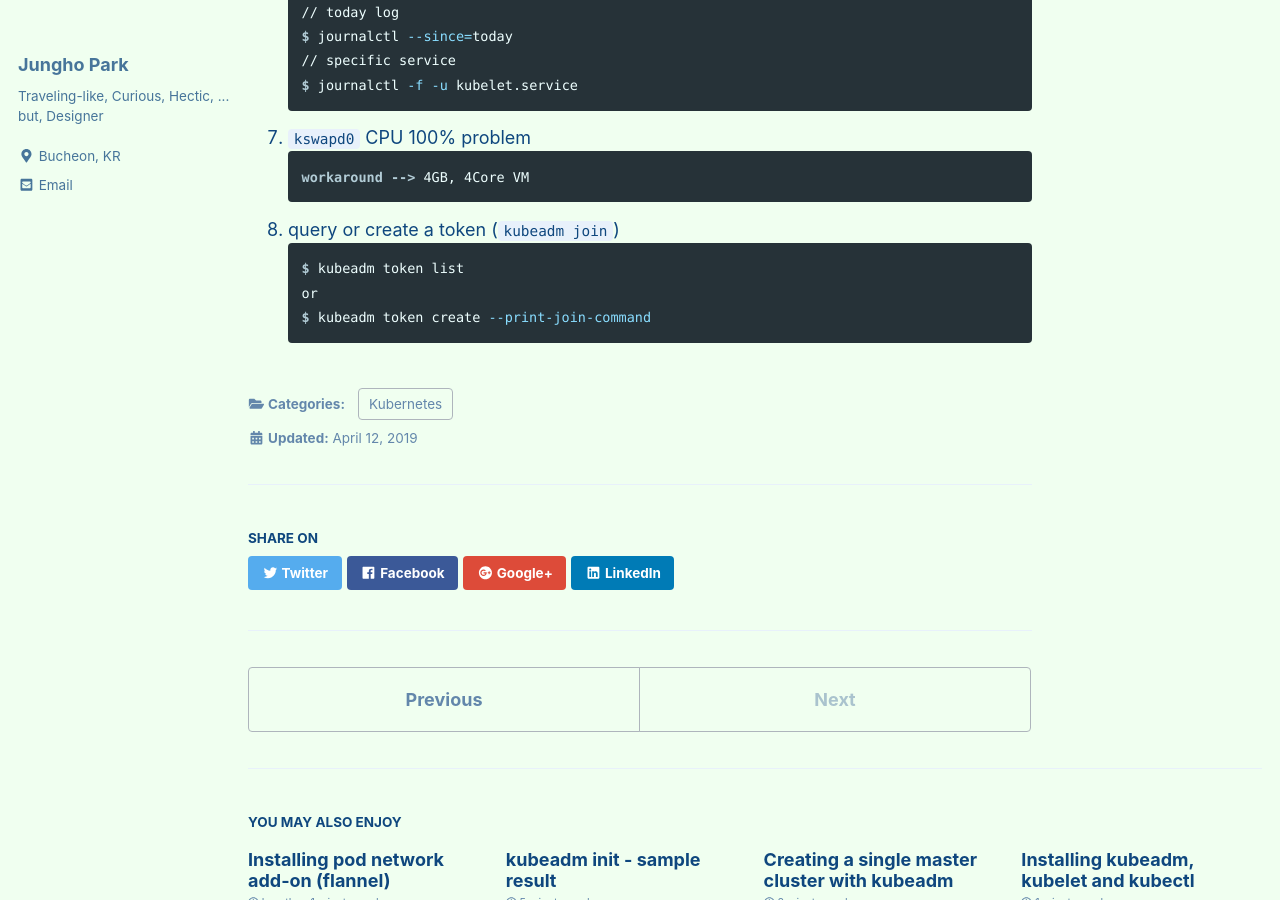
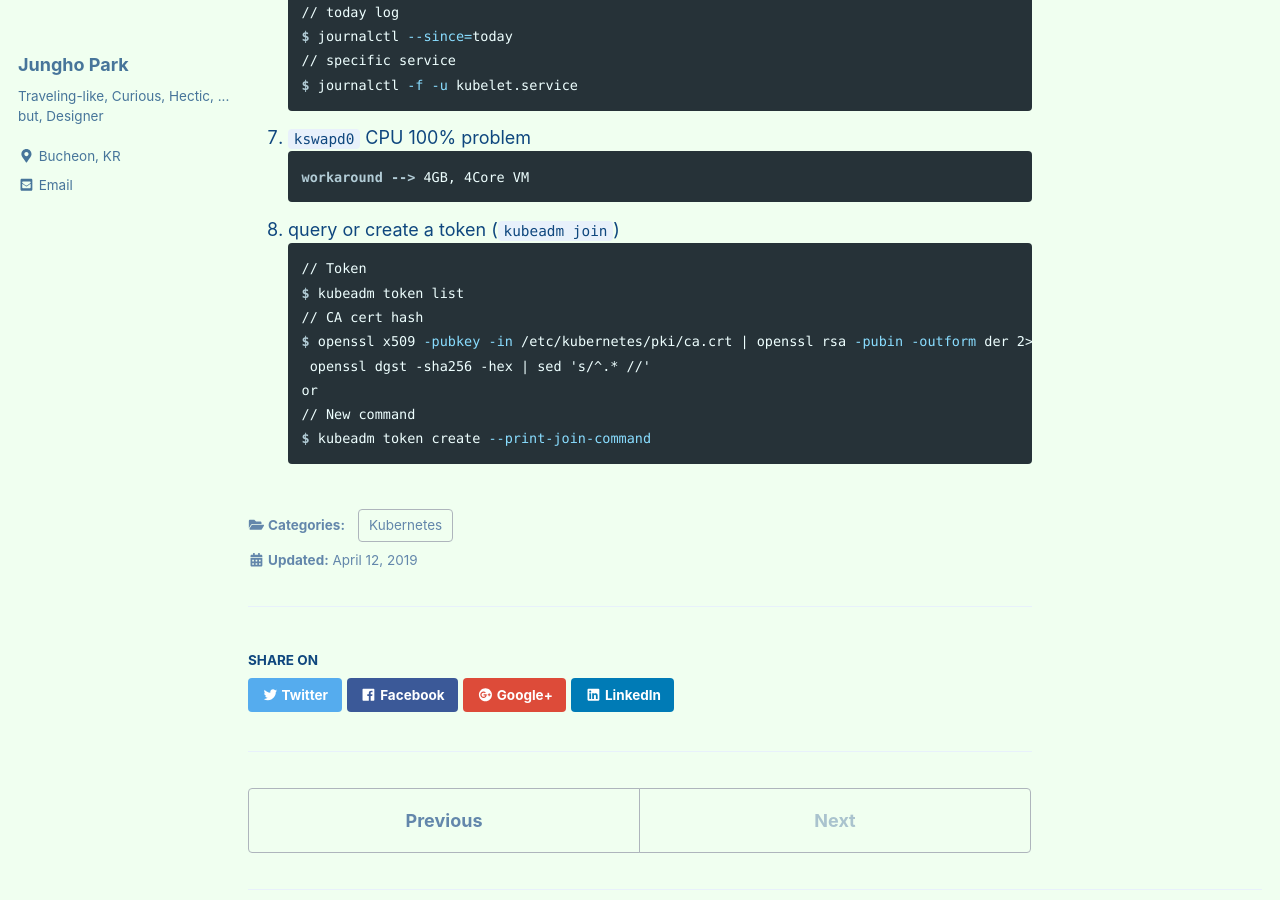
Before and after one commit to unipark00/tekrepo, a Jekyll site: the page built from _posts/2019-04-12-trouble_shooting_of_clustering.md, in a window 1280 px wide and 900 px high, scrolled down 959 px. Built offline with Jekyll 4.4.1, drawn with Linux system fonts in a browser that asks for light colours; cached includes are drawn as plain includes.

Commit message:
Update 2019-04-12-trouble_shooting_of_clustering.md

````diff
--- a/_posts/2019-04-12-trouble_shooting_of_clustering.md
+++ b/_posts/2019-04-12-trouble_shooting_of_clustering.md
@@ -52,7 +52,12 @@ workaround --> 4GB, 4Core VM
 ```
 1. query or create a token (`kubeadm join`)
 ```console
+// Token
 $ kubeadm token list
+// CA cert hash
+$ openssl x509 -pubkey -in /etc/kubernetes/pki/ca.crt | openssl rsa -pubin -outform der 2>/dev/null | \
+    openssl dgst -sha256 -hex | sed 's/^.* //'
 or
+// New command
 $ kubeadm token create --print-join-command
 ```
````
